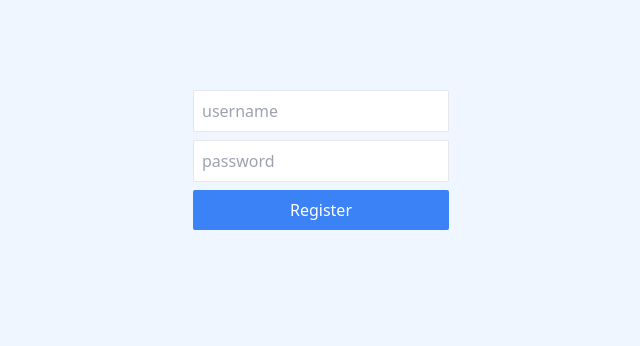
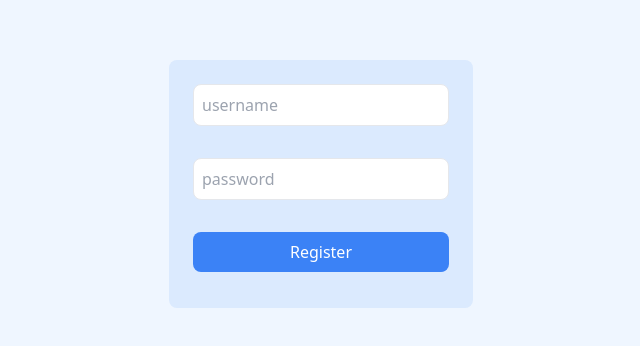
Before and after one commit to premkumar-004/ChatEase, a React (Vite) app in the folder client/: page / in a window 1280 px wide. Shown: the part 216-562 px from the top of the page, without its empty margins (319-959 px from the left). Built offline with nearby package versions, Linux system fonts and the light colour scheme.

Commit message:
Registration of the new user

```diff
--- a/client/package.json
+++ b/client/package.json
@@ -11,6 +11,7 @@
   },
   "dependencies": {
     "axios": "^1.7.9",
+    "lucide-react": "^0.471.1",
     "react": "^18.3.1",
     "react-dom": "^18.3.1"
   },
--- a/client/src/App.jsx
+++ b/client/src/App.jsx
@@ -1,12 +1,15 @@
-import Register from "./Register"
 import axios from 'axios';
+import { UserContextProvider } from "./UserContext";
+import Routes from "./Routes";
 
 function App() {
   axios.defaults.baseURL = 'http://localhost:4000/';
   axios.defaults.withCredentials = true;
   return (
     <>
-      <Register />
+      <UserContextProvider>
+        <Routes />
+      </UserContextProvider>
     </>
   )
 }
--- a/client/src/Register.jsx
+++ b/client/src/Register.jsx
@@ -1,25 +1,30 @@
-import React, { useState } from 'react';
+import React, { useContext, useState } from 'react';
 import axios from 'axios';
+import { UserContext } from './UserContext';
 
 const Register = () => {
     const [username, setUsername] = useState('');
     const [password, setPassword] = useState('');
+    const { setUsername: setLoggedInUsername, setId } = useContext(UserContext);
     async function register(event) {
         event.preventDefault();
-        await axios.post('/register', { username, password });
-
+        const { data } = await axios.post('/register', { username, password });
+        setLoggedInUsername(username);
+        setId(data.id);
     }
     return (
-        <div className='bg-blue-50 h-screen flex items-center '>
-            <form className='w-64 mx-auto mb-12' onSubmit={register}>
-                <input type="text" placeholder='username' className='block w-full rounded-sm p-2 mb-2 border ' value={username} onChange={(event) => {
-                    setUsername(event.target.value)
-                }} />
-                <input type="password" placeholder='password' className='block w-full rounded-sm p-2 mb-2 border ' value={password} onChange={(event) => {
-                    setPassword(event.target.value)
-                }} />
-                <button className='bg-blue-500 text-white block w-full rounded-sm p-2'>Register</button>
-            </form>
+        <div className='bg-blue-50 h-screen flex items-center justify-center'>
+            <div className='p-6 bg-blue-100 flex item-center rounded-lg justify-between flex-col'>
+                <form className='w-64 mx-auto mb-3 flex flex-col justify-evenly item-center gap-6' onSubmit={register}>
+                    <input type="text" placeholder='username' className='block w-full rounded-lg p-2 mb-2 border ' value={username} onChange={(event) => {
+                        setUsername(event.target.value)
+                    }} />
+                    <input type="password" placeholder='password' className='block w-full rounded-lg p-2 mb-2 border ' value={password} onChange={(event) => {
+                        setPassword(event.target.value)
+                    }} />
+                    <button className='bg-blue-500 text-white block w-full rounded-lg p-2'>Register</button>
+                </form>
+            </div>
         </div>
     )
 }
--- /dev/null
+++ b/client/src/Routes.jsx
@@ -0,0 +1,15 @@
+import React, { useContext } from 'react'
+import Register from './Register'
+import { UserContext } from './UserContext'
+
+const Routes = () => {
+    const { username, id } = useContext(UserContext);
+    if (username) {
+        return 'Logged In!';
+    }
+    return (
+        <Register />
+    )
+}
+
+export default Routes
```
Also changed, not shown: 2 other files (tests, documents, lock files or other folders).
